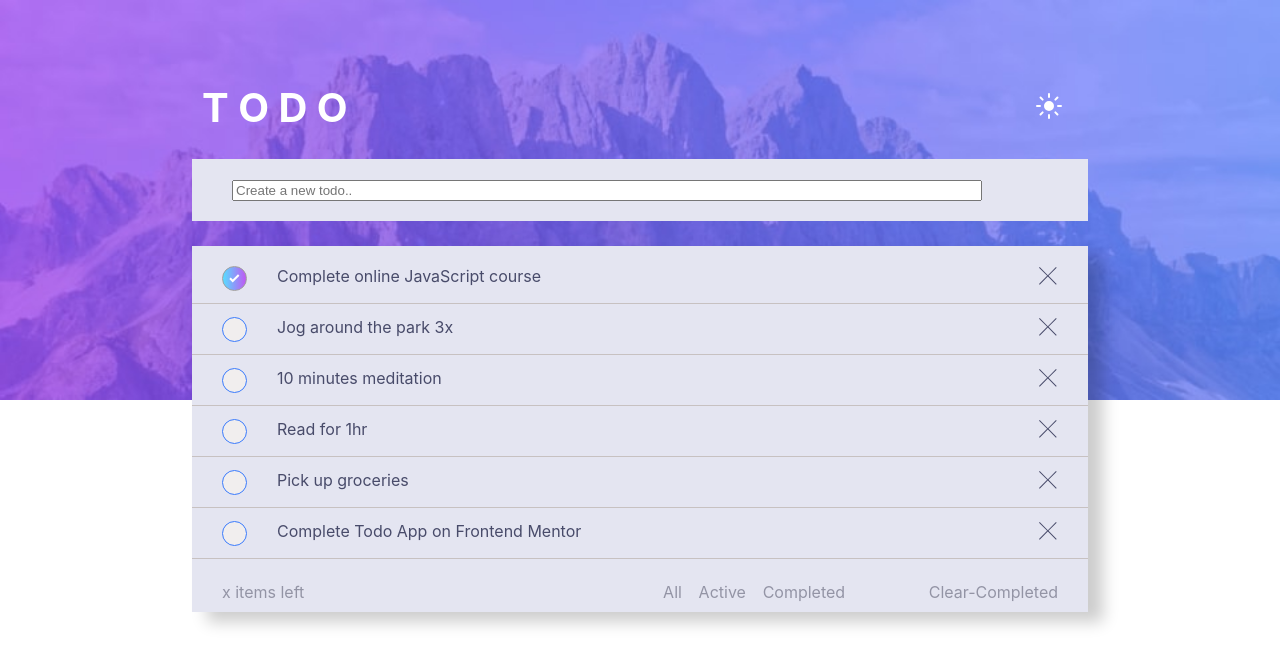
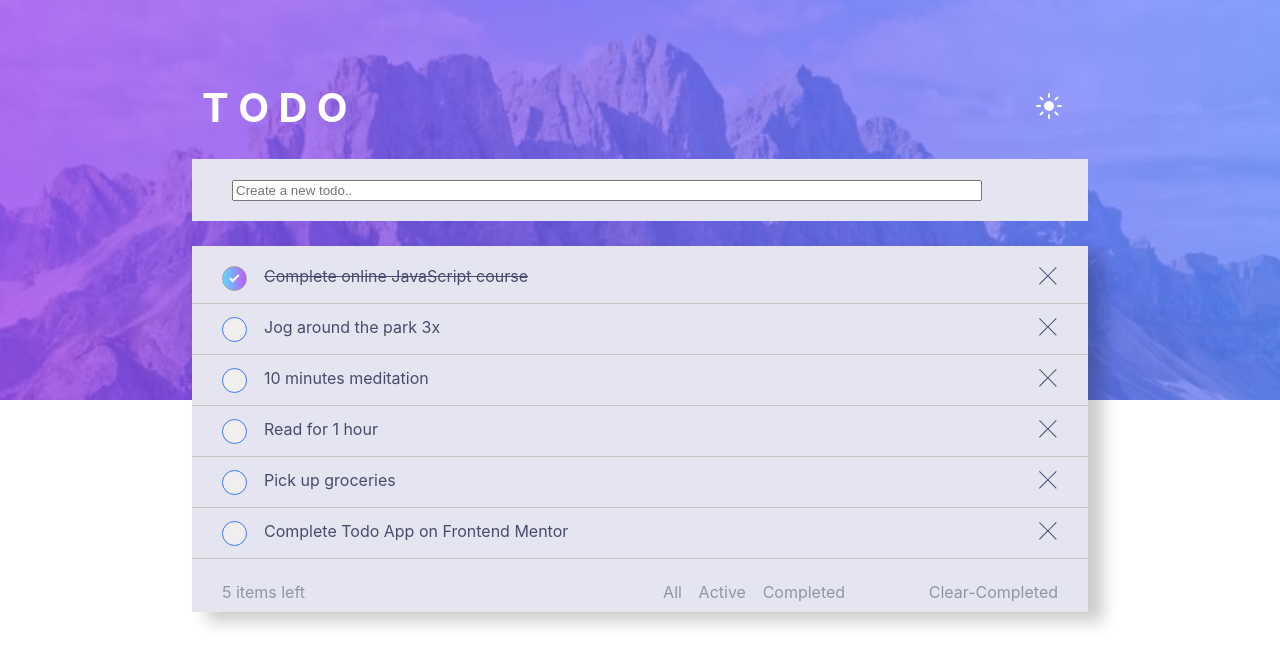
Before and after one commit to GAD0007/To-do-app, a React (Create React App) app: page / in a window 1280 px wide. Shown: the top 666 px of the page. Built offline with nearby package versions, Linux system fonts and the light colour scheme.

Commit message:
added completed and remove btn

```diff
--- a/src/App.css
+++ b/src/App.css
@@ -56,7 +56,7 @@
   width: 25px;
   border-radius: 50%;
   border: 1px solid rgb(160, 158, 158);
-  margin-right: 30px;
+  margin-right: 17px;
   margin-left: 30px;
   /* margin-top: 30px; */
 }
@@ -68,7 +68,7 @@ margin-left: 30px;
   width: 25px;
   border-radius: 50%;
   border: 1px solid  hsl(220, 98%, 61%);
-  margin-right: 30px;
+  margin-right: 17px;
   /* margin-top: 30px; */
 }
 .all{
--- a/src/App.js
+++ b/src/App.js
@@ -5,13 +5,22 @@ import { useState } from "react";
 const themes = [1, 2];
 
 const list = [
-  { id: 0, text: "Complete online JavaScript course", completed: true, cancel: false },
+  {
+    id: 0,
+    text: "Complete online JavaScript course",
+    completed: true,
+    cancel: false,
+  },
   { id: 1, text: "Jog around the park 3x", completed: false, cancel: false },
   { id: 2, text: "10 minutes meditation", completed: false, cancel: false },
-  { id: 3, text: "Read for 1hr", completed: false, cancel: false },
+  { id: 3, text: "Read for 1 hour", completed: false, cancel: false },
   { id: 4, text: "Pick up groceries", completed: false, cancel: false },
-  { id: 5, text: "Complete Todo App on Frontend Mentor", completed: false, cancel: false },
-
+  {
+    id: 5,
+    text: "Complete Todo App on Frontend Mentor",
+    completed: false,
+    cancel: false,
+  },
 ];
 
 function App() {
@@ -34,12 +43,22 @@ function App() {
       completed: false,
       id: Date.now(),
     };
-    console.log(newListItem);
     handleAddItems(newListItem);
 
     // setItems((items) => [...items, item]);
 
     setToDoList("");
+  }
+  function handleSelection(id) {
+    console.log(id);
+    setList(
+      List.map((item) =>
+        item.id === id ? { ...item, completed: !item.completed } : item
+      )
+    );
+  }
+  function handleDeletion(id) {
+    setList(List.filter((item) => item.id !== id));
   }
 
   function handleTheme() {
@@ -55,7 +74,12 @@ function App() {
           handleSubmit={handleSubmit}
           Theme={Theme}
         />
-        <ListComp List={List} Theme={Theme}/>
+        <ListComp
+          List={List}
+          Theme={Theme}
+          onToggle={handleSelection}
+          onDelete={handleDeletion}
+        />
       </div>
       <div className="App-bg">
         <div className={Theme ? "dark-bg" : "light-bg"}> </div>
@@ -65,7 +89,7 @@ function App() {
   );
 }
 
-function Header({ onToggleMode,Theme }) {
+function Header({ onToggleMode, Theme }) {
   const sun = (
     <svg xmlns="http://www.w3.org/2000/svg" width="26" height="26">
       <path
@@ -99,9 +123,15 @@ function Header({ onToggleMode,Theme }) {
   );
 }
 
-function InputComp({ ToDoList, addList, handleSubmit,Theme }) {
+function InputComp({ ToDoList, addList, handleSubmit, Theme }) {
   return (
-    <form style={{backgroundColor: Theme ? "hsl(237, 14%, 26%)" : "hsl(236, 33%, 92%)"}} className="form-box" onSubmit={handleSubmit}>
+    <form
+      style={{
+        backgroundColor: Theme ? "hsl(237, 14%, 26%)" : "hsl(236, 33%, 92%)",
+      }}
+      className="form-box"
+      onSubmit={handleSubmit}
+    >
       <div className="Fields">
         <input
           type="text"
@@ -116,26 +146,33 @@ function InputComp({ ToDoList, addList, handleSubmit,Theme }) {
   );
 }
 
-function ListComp({ List,Theme }) {
-  return (<>
-    <ul className="no-bullet" style={{backgroundColor: Theme ? 'hsl(237, 14%, 26%)' : 'hsl(236, 33%, 92%)'}}>
-      {List.map((item) => (
-        <ItemsOnList listObj={item} key={item.id} List={List} Theme={Theme}/>
-      ))}
-        <Footer/>
-    </ul>
-
-  </>);
+function ListComp({ List, Theme, onToggle, onDelete }) {
+  return (
+    <>
+      <ul
+        className="no-bullet"
+        style={{
+          backgroundColor: Theme ? "hsl(237, 14%, 26%)" : "hsl(236, 33%, 92%)",
+        }}
+      >
+        {List.map((item) => (
+          <ItemsOnList
+            listObj={item}
+            key={item.id}
+            List={List}
+            Theme={Theme}
+            onToggle={onToggle}
+            onDelete={onDelete}
+          />
+        ))}
+        <Footer List={List} />
+      </ul>
+    </>
+  );
 }
 
-function ItemsOnList({ listObj, List,Theme }) {
-  // function handleCompletion(id) {
-  //   console.log(id)
-  //   List.map((item) =>
+function ItemsOnList({ listObj, List, Theme, onToggle, onDelete }) {
 
-
-  // }
-  // src/images/icon-check.svg
   const icon = (
     <svg xmlns="http://www.w3.org/2000/svg" width="11" height="9">
       <path
@@ -159,28 +196,39 @@ function ItemsOnList({ listObj, List,Theme }) {
   return (
     // <img src={icon} alt="icon" width="20" height="20" />
     <li className="list-container">
-      <button  className={listObj.completed ? "checker" : "not-checked"}>
+      <button
+        onClick={() => onToggle(listObj.id)}
+        className={listObj.completed ? "checker" : "not-checked"}
+      >
         {listObj.completed ? icon : null}
       </button>
-      <span className="list-text" style={{color: Theme ? 'white' : 'hsl(235, 19%, 35%)'}}>{listObj.text}</span>
-      <button className="x-btn">{iconCross}</button>
+      <span
+        className="list-text"
+        style={{
+          color: Theme ? "white" : "hsl(235, 19%, 35%)",
+          textDecoration: listObj.completed ? "Line-through" : "",
+        }}
+      >
+        {listObj.text}
+      </span>
+      <button onClick={() => onDelete(listObj.id)} className="x-btn">
+        {iconCross}
+      </button>
     </li>
   );
 }
 
-function Footer (){
-  return(
+function Footer({ List }) {
+  const unpacked = List.filter((item) => !item.completed).length;
+
+  return (
     <div className="footer-box">
-      <div className="items-left">x items left</div>
+      <div className="items-left">{`${unpacked} items left`}</div>
       <div className="all">All</div>
       <div className="active">Active</div>
       <div className="completed">Completed</div>
       <div className="clear-completed">Clear-Completed</div>
-
-
-
-
     </div>
-  )
+  );
 }
 export default App;
```
